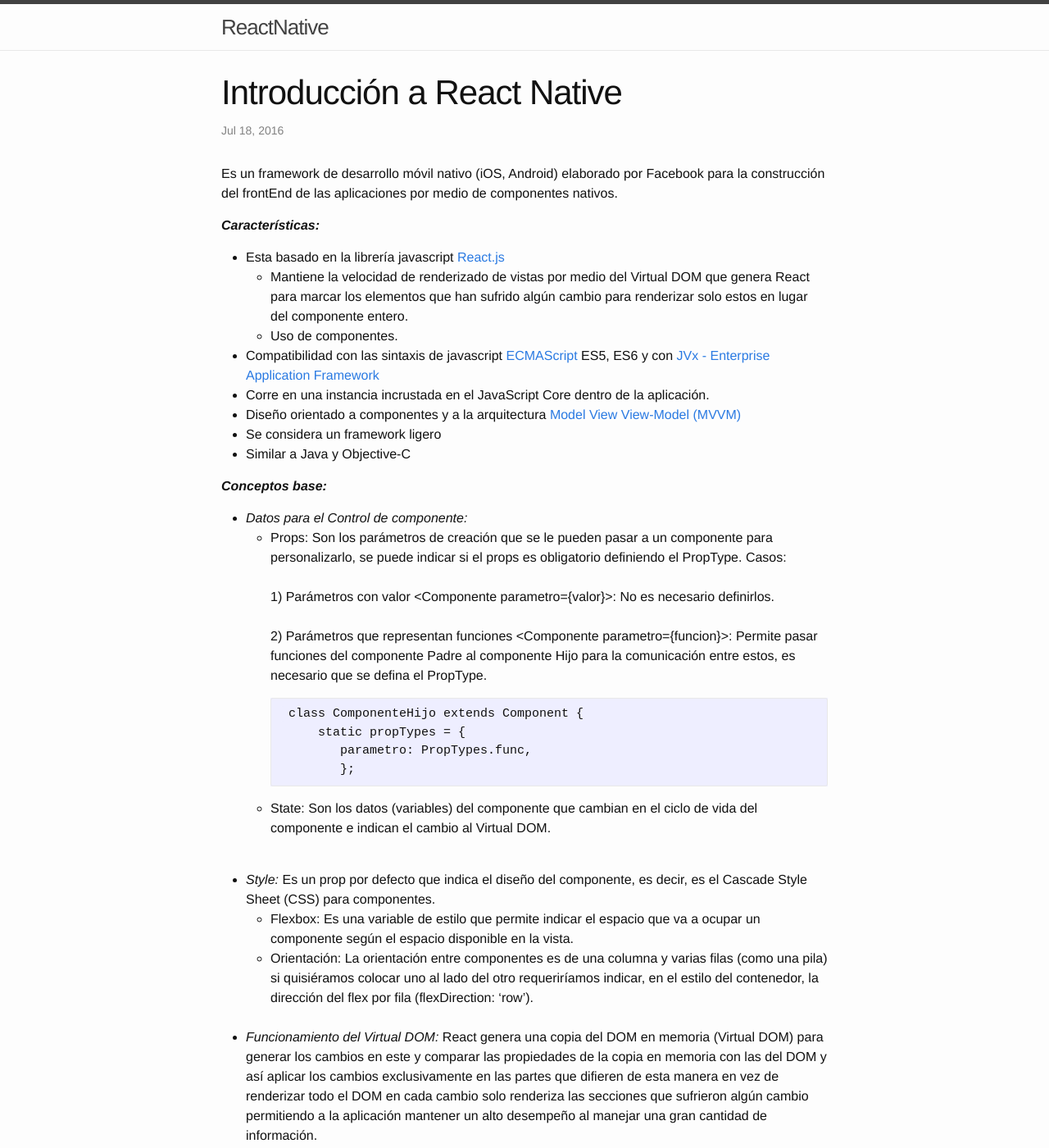
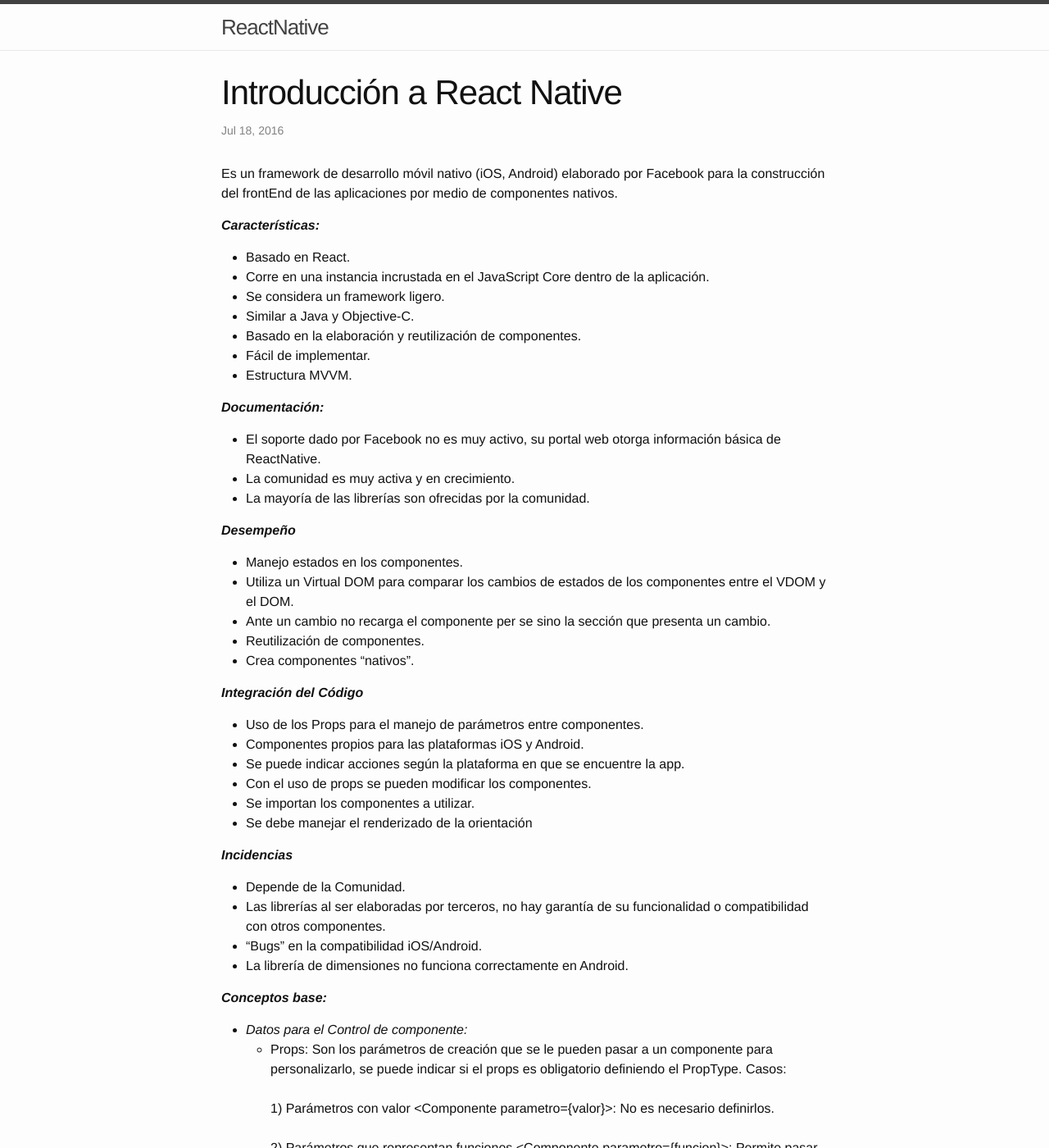
Before and after one commit to SYNERGY-GB/pas-restaurant-react-native, a Jekyll site: the page built from _posts/2016-07-18-Introduccion a React Native.markdown, in a window 1280 px wide and 1400 px high. Shown: the whole window at 82% size. Built offline with Jekyll 4.4.1, drawn with Linux system fonts in a browser that asks for light colours.

Commit message:
Se agrego el cuadro de caracteristicas de React native

```diff
--- a/_posts/2016-07-18-Introduccion a React Native.markdown
+++ b/_posts/2016-07-18-Introduccion a React Native.markdown
@@ -10,15 +10,43 @@
 
 ***Características:***
 
- - Esta basado en la librería javascript [React.js](https://facebook.github.io/react/)
-	- Mantiene la velocidad de renderizado de vistas por medio del Virtual DOM que genera React para marcar los elementos que han sufrido algún cambio para renderizar solo estos en lugar del componente entero.
-	- Uso de componentes.
- - Compatibilidad con las sintaxis de javascript [ECMAScript](https://tc39.github.io/ecma262/) ES5, ES6 y con [JVx - Enterprise Application Framework](http://www.sibvisions.com/jvx)
- - Corre en una instancia incrustada en el JavaScript Core dentro de la aplicación.
- - Diseño orientado a componentes y a la arquitectura [Model View View-Model (MVVM)](https://msdn.microsoft.com/en-us/library/hh848246.aspx)
- - Se considera un framework ligero
- - Similar a Java y Objective-C
+- Basado en React.
+- Corre en una instancia incrustada en el JavaScript Core dentro de la aplicación.
+- Se considera un framework ligero.
+- Similar a Java y Objective-C.
+- Basado en la elaboración y reutilización de componentes.
+- Fácil de implementar.
+- Estructura MVVM.
 
+***Documentación:***
+
+- El soporte dado por Facebook no es muy activo, su portal web otorga información básica de ReactNative.
+- La comunidad es muy activa y en crecimiento.
+- La mayoría de las librerías son ofrecidas por la comunidad.
+
+***Desempeño***
+
+- Manejo estados en los componentes.
+- Utiliza un Virtual DOM para comparar los cambios de estados de los componentes entre el VDOM y el DOM.
+- Ante un cambio no recarga el componente per se sino la sección que presenta un cambio.
+- Reutilización de componentes.
+- Crea componentes "nativos".
+
+***Integración del Código***
+
+- Uso de los Props para el manejo de parámetros entre componentes.
+- Componentes propios para las plataformas iOS y Android.
+- Se puede indicar acciones según la plataforma en que se encuentre la app.
+- Con el uso de props se pueden modificar los componentes.
+- Se importan los componentes a utilizar.
+- Se debe manejar el renderizado de la orientación
+
+***Incidencias***
+
+- Depende de la Comunidad.
+- Las librerías al ser elaboradas por terceros, no hay garantía de su funcionalidad o compatibilidad con otros componentes.
+- "Bugs" en la compatibilidad iOS/Android.
+- La librería de dimensiones no funciona correctamente en Android.
 
 
 ***Conceptos base:***
```
